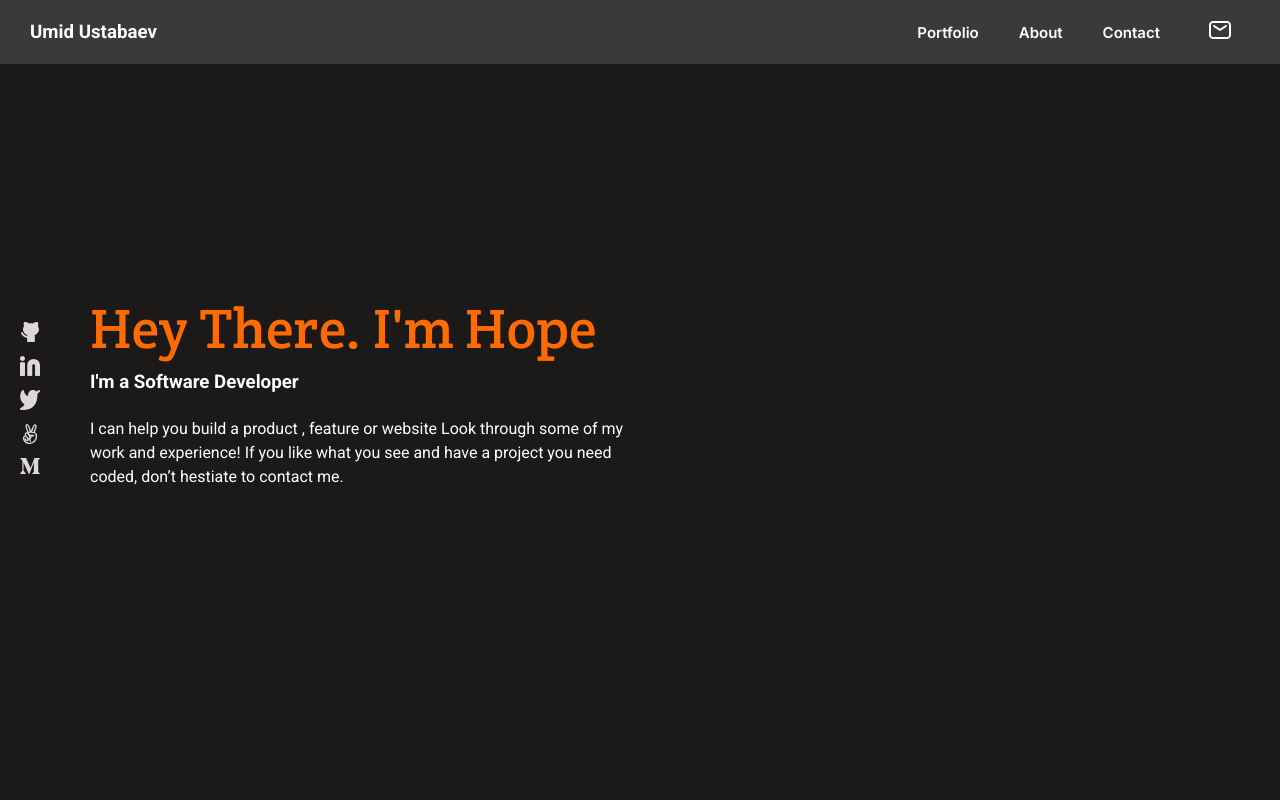
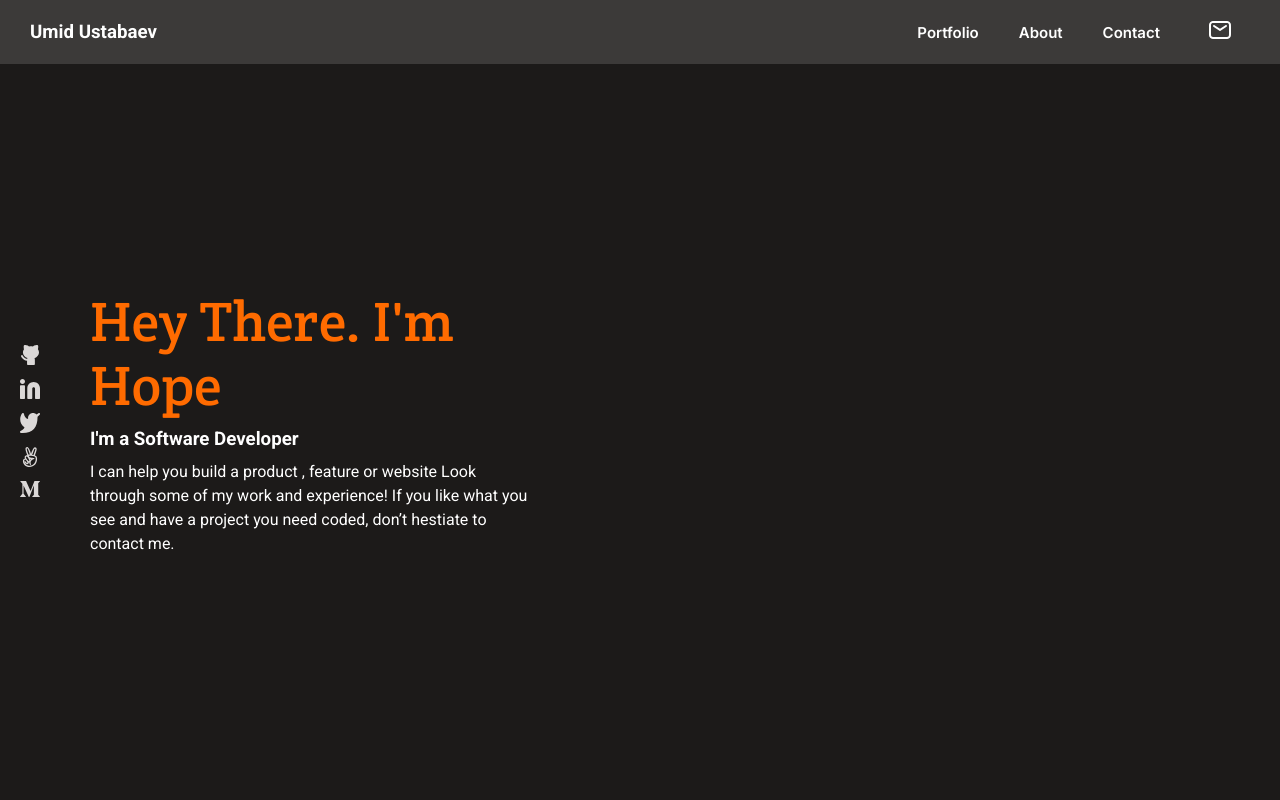
Before and after one commit to Hope1226/Project-Portfolio, a plain HTML site: page index.html in a window 1280 px wide. Shown: the top 800 px of the page. Drawn offline with Linux system fonts and the light colour scheme.

Commit message:
Improve accessibility of headline sectio

```diff
--- a/Assets/stylesheet/style.css
+++ b/Assets/stylesheet/style.css
@@ -77,6 +77,11 @@ html {
 
 .headline > * {
   padding: 5px 10px;
+}
+
+.headline-content {
+  max-width: 80%;
+  padding-top: 50px;
 }
 
 .works-header h1 {
```
